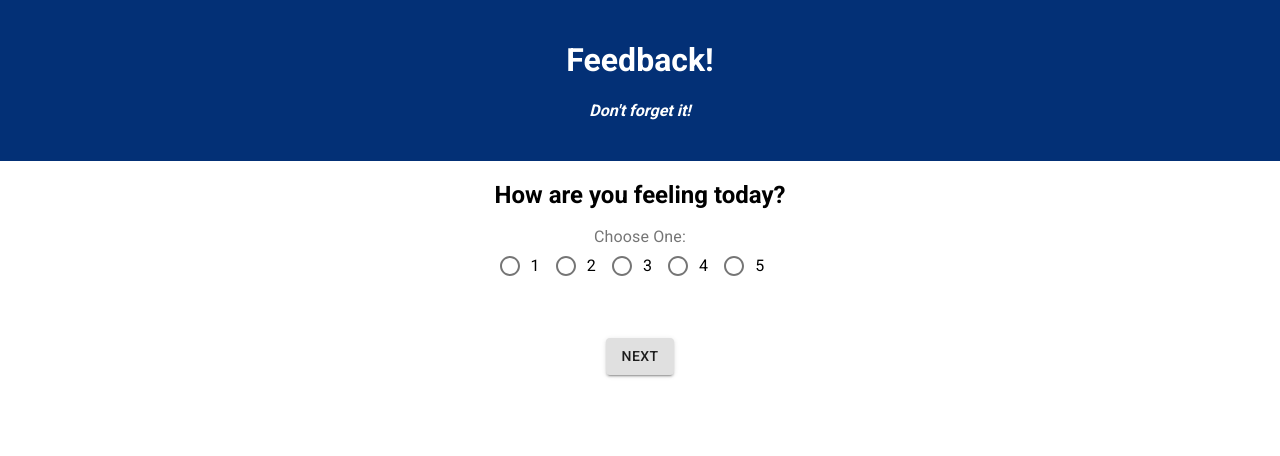
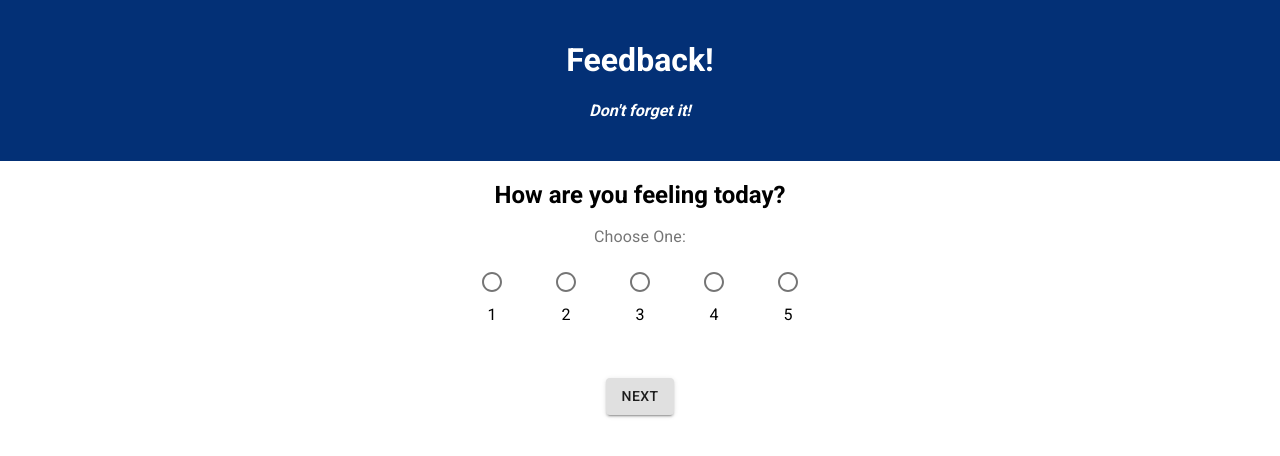
Before and after one commit to tadugan/weekend-redux-feedback-loop, a React (Create React App) app: page / in a window 1280 px wide. Shown: the top 456 px of the page. Built offline with nearby package versions, Linux system fonts and the light colour scheme.

Commit message:
Adjusted styling of radio buttons slightly

```diff
--- a/src/components/App/App.css
+++ b/src/components/App/App.css
@@ -24,8 +24,7 @@ h4 {
 }
 
 .radio-button-container {
-  display: inline-block;
-  margin: 12px;
+  margin: 16px 0 0 0;
 }
 
 .radio-button-label {
--- a/src/components/Feeling/Feeling.jsx
+++ b/src/components/Feeling/Feeling.jsx
@@ -94,12 +94,12 @@ function Feeling() {
             <h2>How are you feeling today?</h2>
             <FormControl component="fieldset">
                 <FormLabel component="legend">Choose One:</FormLabel>
-                    <RadioGroup color="primary" row aria-label="rating" name="rating" value={feeling} onChange={handleChange}>
-                        <FormControlLabel value="1" control={<Radio color="primary" />} label="1"/>
-                        <FormControlLabel value="2" control={<Radio color="primary" />} label="2"/>
-                        <FormControlLabel value="3" control={<Radio color="primary" />} label="3"/>
-                        <FormControlLabel value="4" control={<Radio color="primary" />} label="4"/>
-                        <FormControlLabel value="5" control={<Radio color="primary" />} label="5"/>
+                <RadioGroup className="radio-button-container" color="primary" row aria-label="rating" name="rating" value={feeling} onChange={handleChange}>
+                        <FormControlLabel labelPlacement="bottom" value="1" control={<Radio color="primary" />} label="1"/>
+                        <FormControlLabel labelPlacement="bottom" value="2" control={<Radio color="primary" />} label="2"/>
+                        <FormControlLabel labelPlacement="bottom" value="3" control={<Radio color="primary" />} label="3"/>
+                        <FormControlLabel labelPlacement="bottom" value="4" control={<Radio color="primary" />} label="4"/>
+                        <FormControlLabel labelPlacement="bottom" value="5" control={<Radio color="primary" />} label="5"/>
                     </RadioGroup>
                 <br />
                 {displayButton(isEditModeOn)}
--- a/src/components/Support/Support.jsx
+++ b/src/components/Support/Support.jsx
@@ -94,12 +94,12 @@ function Support() {
             <h2>How well are you being supported?</h2>
             <FormControl component="fieldset">
                 <FormLabel component="legend">Choose One:</FormLabel>
-                    <RadioGroup color="primary" row aria-label="rating" name="rating" value={support} onChange={handleChange}>
-                        <FormControlLabel value="1" control={<Radio color="primary" />} label="1"/>
-                        <FormControlLabel value="2" control={<Radio color="primary" />} label="2"/>
-                        <FormControlLabel value="3" control={<Radio color="primary" />} label="3"/>
-                        <FormControlLabel value="4" control={<Radio color="primary" />} label="4"/>
-                        <FormControlLabel value="5" control={<Radio color="primary" />} label="5"/>
+                    <RadioGroup className="radio-button-container" color="primary" row aria-label="rating" name="rating" value={support} onChange={handleChange}>
+                        <FormControlLabel labelPlacement="bottom" value="1" control={<Radio color="primary" />} label="1"/>
+                        <FormControlLabel labelPlacement="bottom" value="2" control={<Radio color="primary" />} label="2"/>
+                        <FormControlLabel labelPlacement="bottom" value="3" control={<Radio color="primary" />} label="3"/>
+                        <FormControlLabel labelPlacement="bottom" value="4" control={<Radio color="primary" />} label="4"/>
+                        <FormControlLabel labelPlacement="bottom" value="5" control={<Radio color="primary" />} label="5"/>
                     </RadioGroup>
                 <br />
                 {displayButton(isEditModeOn)}
--- a/src/components/Understanding/Understanding.jsx
+++ b/src/components/Understanding/Understanding.jsx
@@ -94,12 +94,12 @@ function Understanding() {
             <h2>How well are you understanding the content?</h2>
             <FormControl component="fieldset">
                 <FormLabel component="legend">Choose One:</FormLabel>
-                    <RadioGroup color="primary" row aria-label="rating" name="rating" value={understanding} onChange={handleChange}>
-                        <FormControlLabel value="1" control={<Radio color="primary" />} label="1"/>
-                        <FormControlLabel value="2" control={<Radio color="primary" />} label="2"/>
-                        <FormControlLabel value="3" control={<Radio color="primary" />} label="3"/>
-                        <FormControlLabel value="4" control={<Radio color="primary" />} label="4"/>
-                        <FormControlLabel value="5" control={<Radio color="primary" />} label="5"/>
+                    <RadioGroup className="radio-button-container" color="primary" row aria-label="rating" name="rating" value={understanding} onChange={handleChange}>
+                        <FormControlLabel labelPlacement="bottom" value="1" control={<Radio color="primary" />} label="1"/>
+                        <FormControlLabel labelPlacement="bottom" value="2" control={<Radio color="primary" />} label="2"/>
+                        <FormControlLabel labelPlacement="bottom" value="3" control={<Radio color="primary" />} label="3"/>
+                        <FormControlLabel labelPlacement="bottom" value="4" control={<Radio color="primary" />} label="4"/>
+                        <FormControlLabel labelPlacement="bottom" value="5" control={<Radio color="primary" />} label="5"/>
                     </RadioGroup>
                 <br />
                 {displayButton(isEditModeOn)}
```
